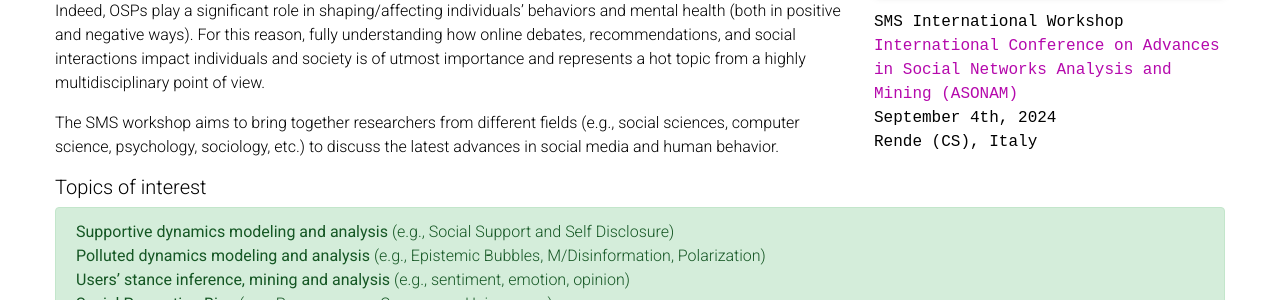
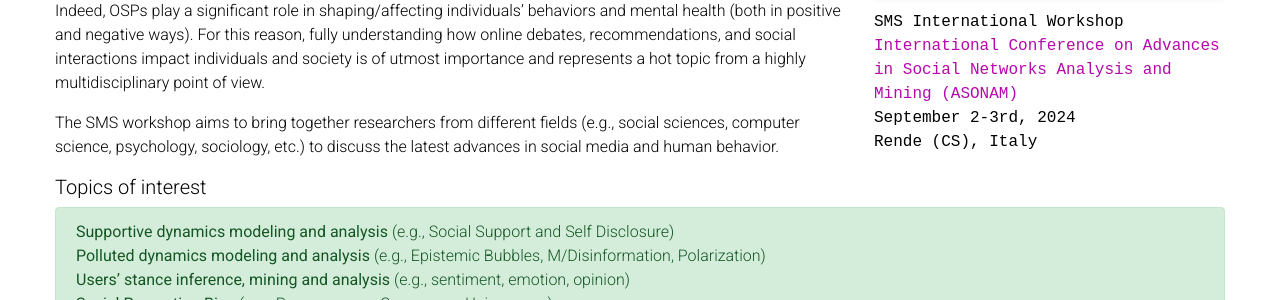
Before and after one commit to SMS-workshop/SMS-workshop.github.io, a Jekyll site: the page built from _pages/about.md, in a window 1280 px wide and 900 px high, scrolled down 307 px. Shown: the part 151-451 px from the top of the window. Built offline with Jekyll 4.4.1, drawn with Linux system fonts in a browser that asks for light colours; full-size pictures stand in for the smaller copies a plugin makes; a style sheet for code colours, icons or effects is not loaded.

Commit message:
Update about.md

```diff
--- a/_pages/about.md
+++ b/_pages/about.md
@@ -11,7 +11,7 @@ profile:
   address: >
     <p>SMS International Workshop</p>
     <p><a href="https://asonam.cpsc.ucalgary.ca/2024/">International Conference on Advances in Social Networks Analysis and Mining (ASONAM)</a></p>
-    <p>September 4th, 2024</p>
+    <p>September 2-3rd, 2024</p>
     <p>Rende (CS), Italy</p>
 
 news: false  # includes a list of news items
```
